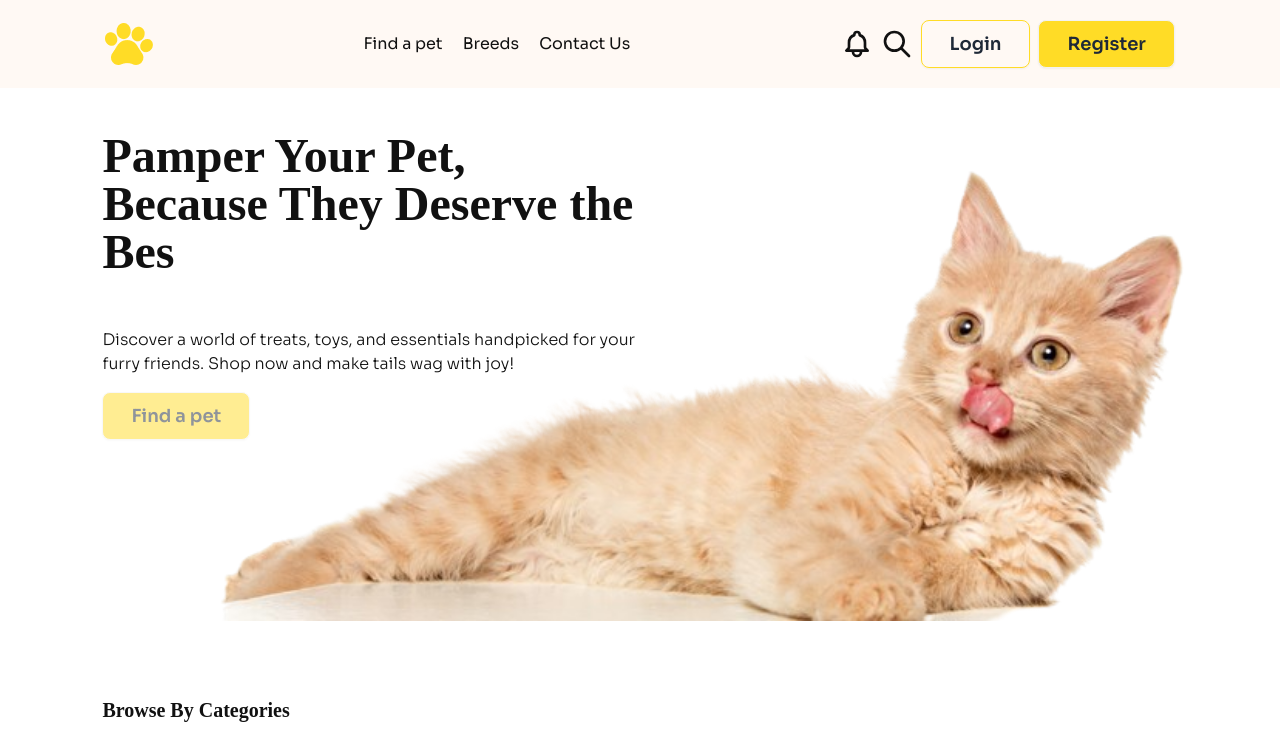
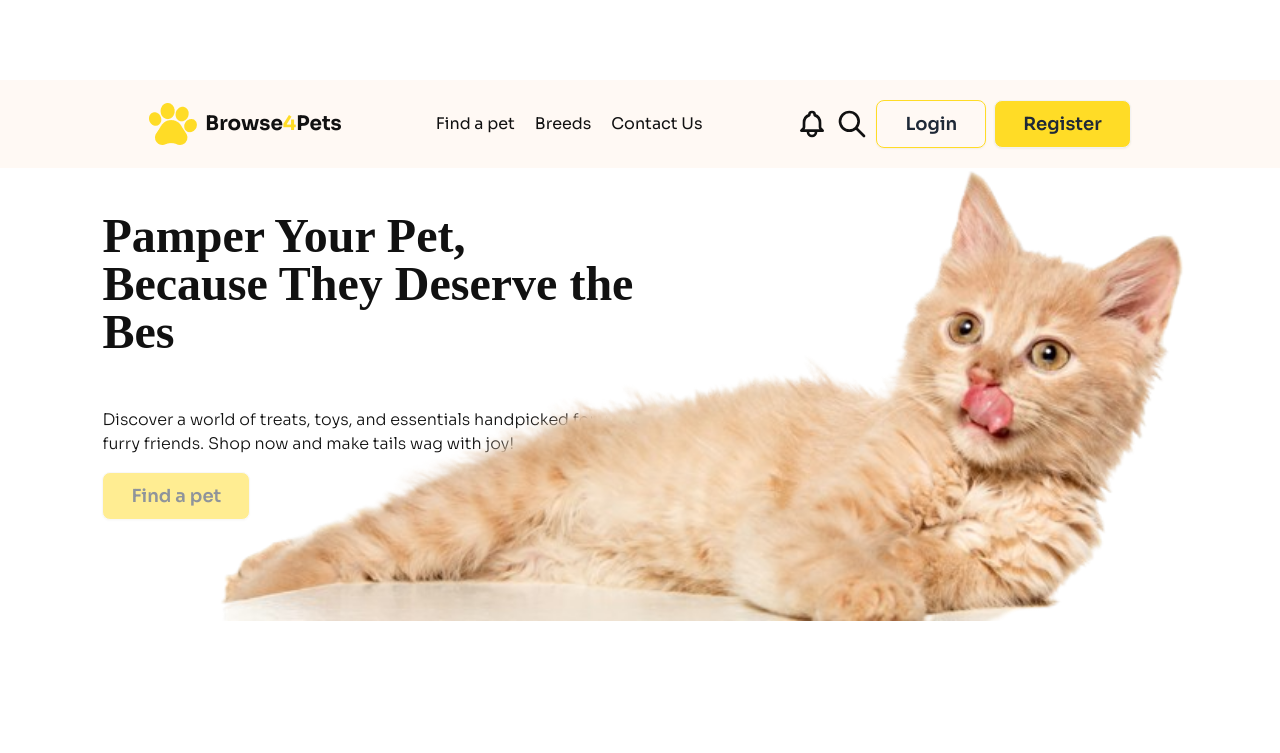
Before and after one commit to ShalehAhmedh/B11A3-Browse4Pets, a plain HTML site: page index.html in a window 1280 px wide. Shown: the top 753 px of the page. Drawn offline with nearby package versions, Linux system fonts and the light colour scheme; a web font is replaced by a local one.

Commit message:
Modified the Navbar Margin

```diff
--- a/index.html
+++ b/index.html
@@ -20,10 +20,10 @@
 </head>
 <body class="sora-regular text-[#111111]">
     <header>
-        <nav class="bg-[#FFF9F4] flex items-center justify-around mx-auto py-5">
+        <nav class="bg-[#FFF9F4] flex items-center justify-around mx-auto py-5 px-[8%] my-20">
             <div class="flex items-center space-x-2">
                 <img class="max-w-12" src="c1-assets/logo-header.png" alt="">
-                <h4 class="hidden lg:font-bold lg:text-xl">Browse<span class="text-[#FFDC26]">4</span>Pets</h4>
+                <h4 class="lg:font-bold lg:text-xl">Browse<span class="text-[#FFDC26]">4</span>Pets</h4>
             </div>
             <div>
                 <ul class="hidden lg:flex space-x-5 lg:text-base">
@@ -265,7 +265,7 @@
     </main>
     <footer class="relative">
         <div class="px-[8%] my-20">
-            <div class="absolute bottom-60 left-40 h-80 w-3/4 flex items-center gap-8 justify-center bg-[#FFF9F4] rounded-xl  py-12">
+            <div class="absolute lg:bottom-60 lg:left-40 h-80 w-3/4 flex items-center gap-8 justify-center bg-[#FFF9F4] rounded-xl  py-12">
                 <div>
                     <img src="c1-assets/cute-pet-mid.png" alt="">
                 </div>
```
